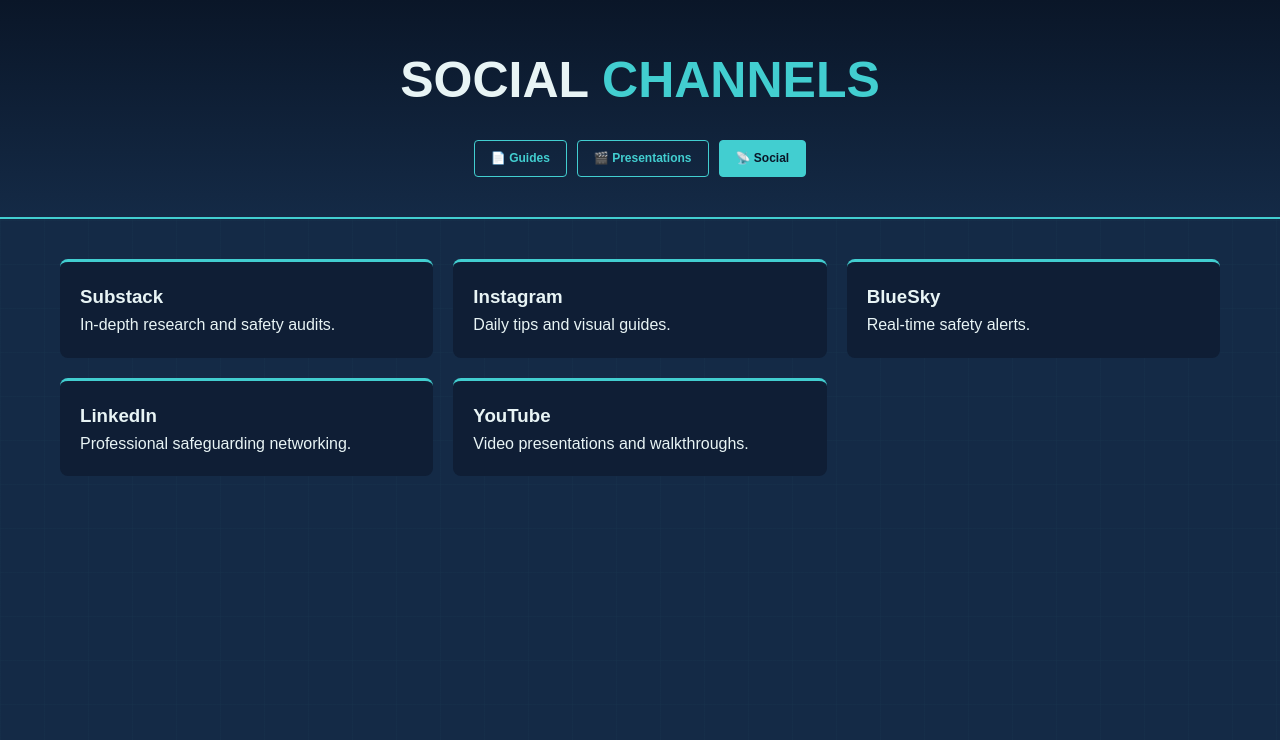
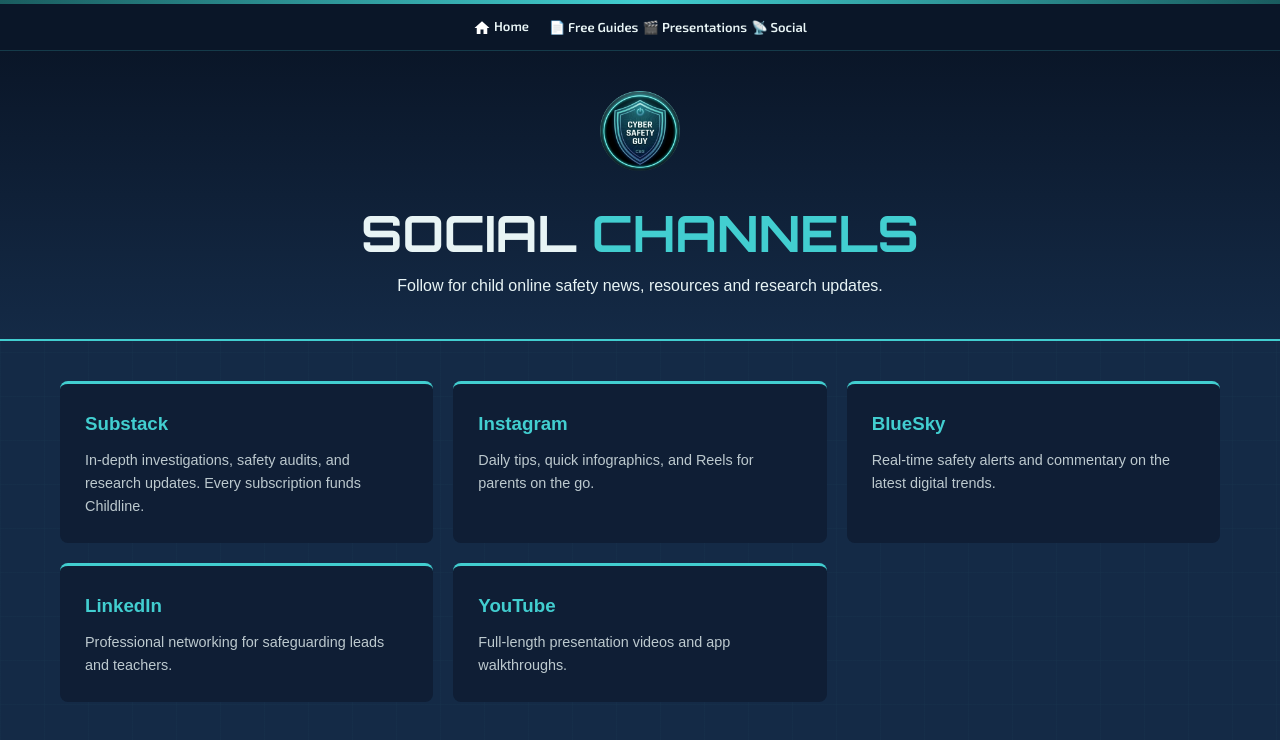
Before and after one commit to Cyber-Safety-Guy/csg-guides, a plain HTML site: page social.html in a window 1280 px wide. Drawn offline with Linux system fonts and the light colour scheme.

Commit message:
Update social.html

```diff
--- a/social.html
+++ b/social.html
@@ -3,26 +3,62 @@
 <head>
   <meta charset="UTF-8">
   <meta name="viewport" content="width=device-width, initial-scale=1.0">
-  <title>Social — Cyber Safety Guy</title>
+  <title>Social Media — Cyber Safety Guy</title>
   <link rel="stylesheet" href="style.css">
+  <link href="https://fonts.googleapis.com/css2?family=Orbitron:wght@700;900&family=Exo+2:wght@400;600;700&display=swap" rel="stylesheet">
 </head>
 <body>
+  <div class="top-bar"></div>
+  <nav class="jump-nav">
+    <a href="https://www.cybersafetyguy.com" class="jump-nav-home"><svg viewBox="0 0 24 24" width="18" style="fill:white; vertical-align:middle;"><path d="M10 20v-6h4v6h5v-8h3L12 3 2 12h3v8z"/></svg> Home</a>
+    <button class="menu-toggle" onclick="toggleMenu()">Menu ☰</button>
+    <div class="nav-links" id="navLinks">
+      <a href="index.html">📄 Free Guides</a>
+      <a href="presentations.html">🎬 Presentations</a>
+      <a href="social.html" class="active">📡 Social</a>
+    </div>
+  </nav>
+
   <header class="site-header">
+    <img src="images/CSG_logo.png" alt="Logo" class="site-logo">
     <h1>SOCIAL <span>CHANNELS</span></h1>
-    <div class="page-nav">
-      <a href="index.html" class="page-nav-btn">📄 Guides</a>
-      <a href="presentations.html" class="page-nav-btn">🎬 Presentations</a>
-      <a class="page-nav-btn active">📡 Social</a>
-    </div>
+    <p class="header-intro">Follow for child online safety news, resources and research updates.</p>
   </header>
+
   <main class="main">
-    <div class="social-grid">
-      <a href="https://cybersafetyguy.substack.com" class="social-card"><div class="card-content"><h3>Substack</h3><p>In-depth research and safety audits.</p></div></a>
-      <a href="https://instagram.com/cyber_safety_guy" class="social-card"><div class="card-content"><h3>Instagram</h3><p>Daily tips and visual guides.</p></div></a>
-      <a href="https://bsky.app/profile/cybersafetyguy.bsky.social" class="social-card"><div class="card-content"><h3>BlueSky</h3><p>Real-time safety alerts.</p></div></a>
-      <a href="https://linkedin.com/in/cybersafetyguy" class="social-card"><div class="card-content"><h3>LinkedIn</h3><p>Professional safeguarding networking.</p></div></a>
-      <a href="https://youtube.com/@cybersafetyguy" class="social-card"><div class="card-content"><h3>YouTube</h3><p>Video presentations and walkthroughs.</p></div></a>
+    <div class="guide-grid">
+      <a href="https://cybersafetyguy.substack.com" target="_blank" class="guide-card">
+        <div class="card-content" style="padding:25px;">
+          <h3 style="color:var(--teal);">Substack</h3>
+          <p style="font-size:0.9rem; opacity:0.8; margin-top:10px;">In-depth investigations, safety audits, and research updates. Every subscription funds Childline.</p>
+        </div>
+      </a>
+      <a href="https://instagram.com/cyber_safety_guy" target="_blank" class="guide-card">
+        <div class="card-content" style="padding:25px;">
+          <h3 style="color:var(--teal);">Instagram</h3>
+          <p style="font-size:0.9rem; opacity:0.8; margin-top:10px;">Daily tips, quick infographics, and Reels for parents on the go.</p>
+        </div>
+      </a>
+      <a href="https://bsky.app/profile/cybersafetyguy.bsky.social" target="_blank" class="guide-card">
+        <div class="card-content" style="padding:25px;">
+          <h3 style="color:var(--teal);">BlueSky</h3>
+          <p style="font-size:0.9rem; opacity:0.8; margin-top:10px;">Real-time safety alerts and commentary on the latest digital trends.</p>
+        </div>
+      </a>
+      <a href="https://linkedin.com/in/cybersafetyguy" target="_blank" class="guide-card">
+        <div class="card-content" style="padding:25px;">
+          <h3 style="color:var(--teal);">LinkedIn</h3>
+          <p style="font-size:0.9rem; opacity:0.8; margin-top:10px;">Professional networking for safeguarding leads and teachers.</p>
+        </div>
+      </a>
+      <a href="https://youtube.com/@cybersafetyguy" target="_blank" class="guide-card">
+        <div class="card-content" style="padding:25px;">
+          <h3 style="color:var(--teal);">YouTube</h3>
+          <p style="font-size:0.9rem; opacity:0.8; margin-top:10px;">Full-length presentation videos and app walkthroughs.</p>
+        </div>
+      </a>
     </div>
   </main>
+  <script>function toggleMenu() { document.getElementById('navLinks').classList.toggle('active'); }</script>
 </body>
 </html>
```
